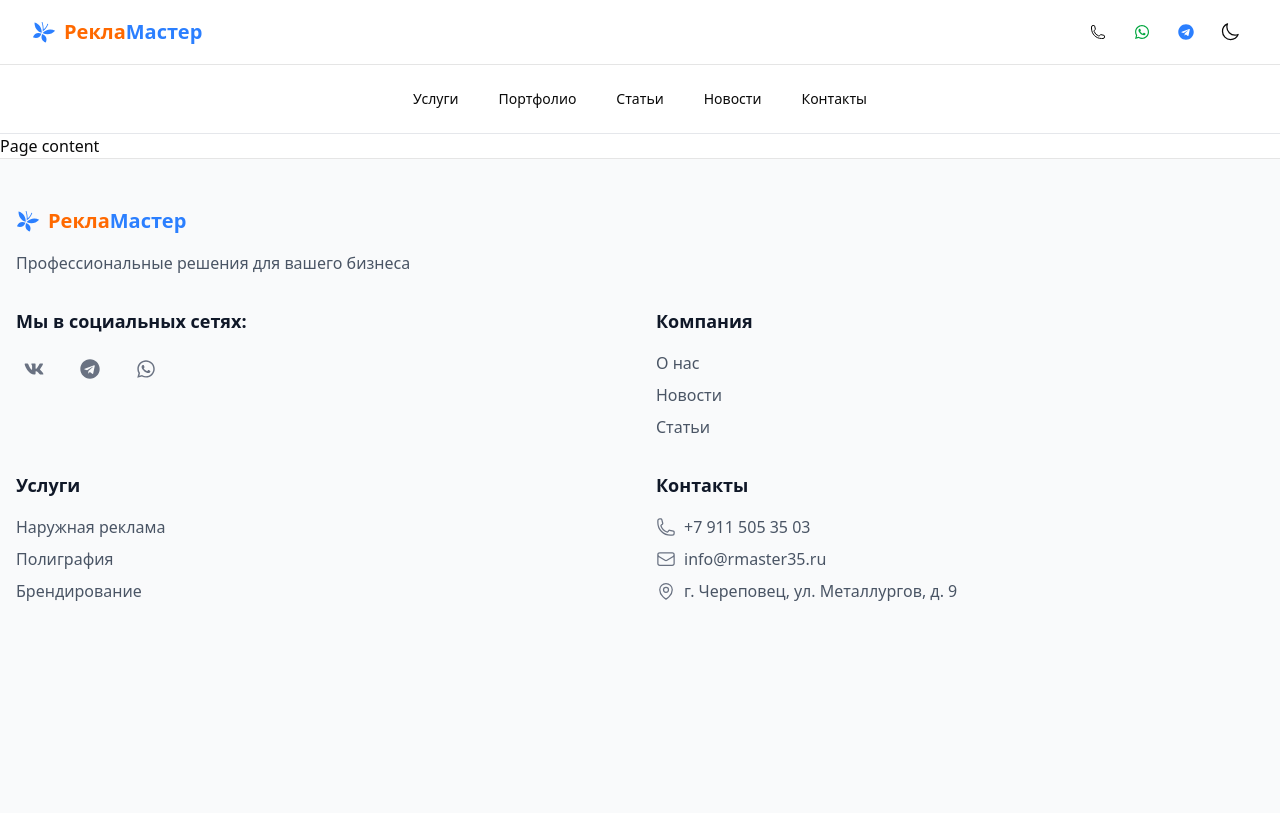
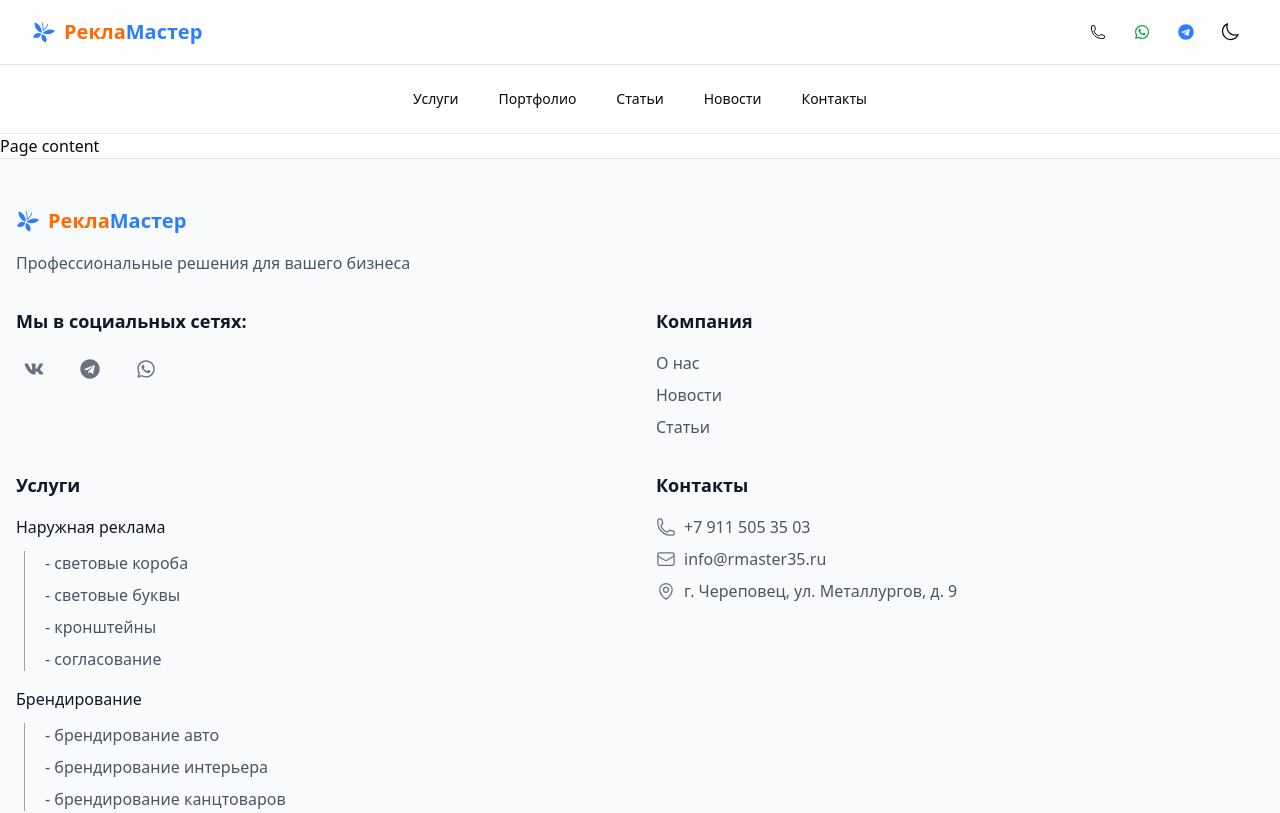
Before and after one commit to InteroperGit/adms, a Next.js app in the folder src/apps/web/advertise-agency-site/: page / in a window 1280 px wide. Shown: the top 813 px of the page. Built offline with nearby package versions, Linux system fonts and the light colour scheme.

Commit message:
[AdvAgencySite] [Feature] Доработан footer. Ссылки на услуги
- Добавлены подразделы
- Поработан компонент FooterServicesLinks

```diff
--- a/src/apps/web/advertise-agency-site/src/components/Footer.tsx
+++ b/src/apps/web/advertise-agency-site/src/components/Footer.tsx
@@ -1,6 +1,5 @@
 "use client"
 
-import Link from "next/link"
 import {FaVk, FaTelegram, FaWhatsapp} from "react-icons/fa"
 import Logo from "@/components/Logo";
 import FooterSocialIcons from "@/components/footer/FooterSocialIcons";
@@ -39,9 +38,36 @@ export default function Footer() {
     ]
 
     const servicesLinks = [
-        {name: "Наружная реклама", href: "/services/outdoor"},
-        {name: "Полиграфия", href: "/services/printing"},
-        {name: "Брендирование", href: "/services/branding"}
+        {
+            name: "Наружная реклама",
+            href: '/services/outdoor',
+            subItems: [
+                { name: "световые короба", href: "/services/outdoor/light-boxes" },
+                { name: "световые буквы", href: "/services/outdoor/light-letters" },
+                { name: "кронштейны", href: "/services/outdoor/brackets" },
+                { name: "согласование", href: "/services/outdoor/approval" }
+            ]
+        },
+        {
+            name: "Брендирование",
+            href: '/services/branding',
+            subItems: [
+                { name: "брендирование авто", href: "/services/branding/car" },
+                { name: "брендирование интерьера", href: "/services/branding/interior" },
+                { name: "брендирование канцтоваров", href: "/services/branding/stationery" }
+            ]
+        },
+        {
+            name: "Полиграфия",
+            href: '/services/printing',
+            subItems: [
+                { name: "листовая печать", href: "/services/printing/sheet" },
+                { name: "широкоформатная печать", href: "/services/printing/large-format" },
+                { name: "цифровая печать", href: "/services/printing/digital" },
+                { name: "офсетная печать", href: "/services/printing/offset" },
+                { name: "уф-печать", href: "/services/printing/uv" }
+            ]
+        }
     ]
     return (
         <footer className="bg-gray-50 dark:bg-gray-900 border-t">
--- a/src/apps/web/advertise-agency-site/src/components/footer/FooterServicesLinks.tsx
+++ b/src/apps/web/advertise-agency-site/src/components/footer/FooterServicesLinks.tsx
@@ -1,26 +1,80 @@
 import Link from 'next/link';
 import React from "react";
+import { cn } from "@/lib/utils";
 
-interface ServiceLink {
+interface ServiceItem {
     name: string;
-    href: string;
+    href?: string;
+    subItems?: {
+        name: string;
+        href: string;
+    }[];
 }
 
 interface ServicesLinksProps {
-    servicesLinks: ServiceLink[];
+    servicesLinks: ServiceItem[];
+    className?: string;
 }
 
-export default function FooterServicesLinks({ servicesLinks }: ServicesLinksProps): React.JSX.Element {
+export default function FooterServicesLinks({
+                                                servicesLinks,
+                                                className
+                                            }: ServicesLinksProps): React.JSX.Element {
     return (
-        <ul className="space-y-2">
-            {servicesLinks.map((link) => (
-                <li key={link.name}>
-                    <Link href={link.href}
-                          className={`text-gray-600 hover:text-gray-900 dark:text-gray-400
-                          dark:hover:text-white transition-colors hover:underline
-                          hover:underline-offset-4 hover:decoration-current`}>
-                        {link.name}
-                    </Link>
+        <ul className={cn("space-y-4", className)}> {/* Уменьшено с space-y-8 */}
+            {servicesLinks.map((service) => (
+                <li key={service.name}>
+                    <div className="mb-2"> {/* Уменьшено с mb-4 */}
+                        {service.href ? (
+                            <Link
+                                href={service.href}
+                                className={cn(
+                                    "font-medium block",
+                                    "text-gray-900 hover:text-gray-600",
+                                    "dark:text-white dark:hover:text-gray-300",
+                                    "transition-colors",
+                                    "hover:underline hover:underline-offset-4 hover:decoration-current",
+                                    "pb-1"
+                                )}
+                            >
+                                {service.name}
+                            </Link>
+                        ) : (
+                            <span className={cn(
+                                "font-medium block",
+                                "text-gray-900 dark:text-white",
+                                "hover:underline hover:underline-offset-4 hover:decoration-current",
+                                "cursor-default",
+                                "pb-1"
+                            )}>
+                                {service.name}
+                            </span>
+                        )}
+                    </div>
+
+                    {service.subItems && (
+                        <ul className={cn(
+                            "pl-5 space-y-2",
+                            "border-l-1 border-gray-400 dark:border-gray-700",
+                            "ml-2"
+                            )}>
+                            {service.subItems.map((subItem) => (
+                                <li key={subItem.name}>
+                                    <Link
+                                        href={subItem.href}
+                                        className={cn(
+                                            "text-gray-600 hover:text-gray-900",
+                                            "dark:text-gray-400 dark:hover:text-white",
+                                            "transition-colors",
+                                            "hover:underline hover:underline-offset-4 hover:decoration-current"
+                                        )}
+                                    >
+                                        - {subItem.name}
+                                    </Link>
+                                </li>
+                            ))}
+                        </ul>
+                    )}
                 </li>
             ))}
         </ul>
```
